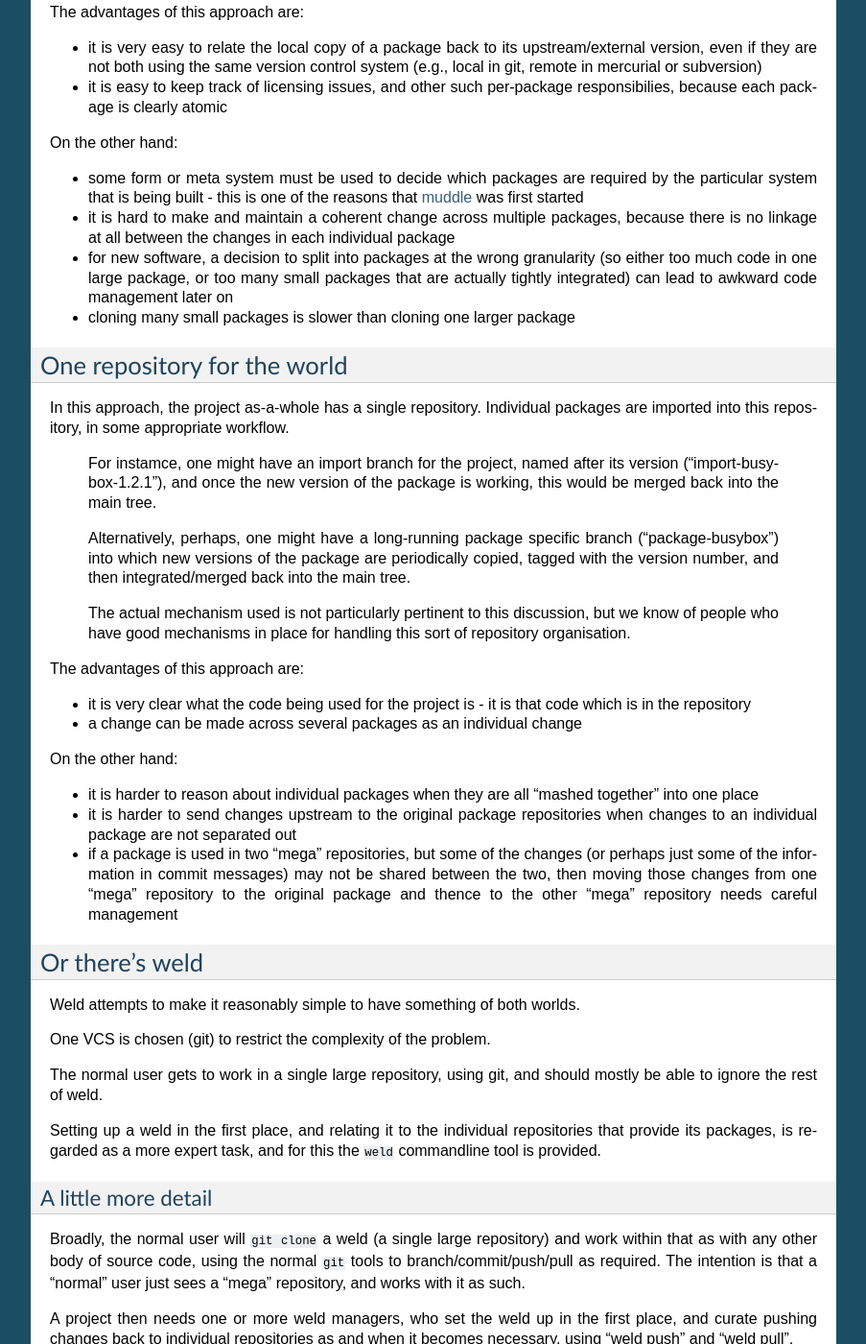
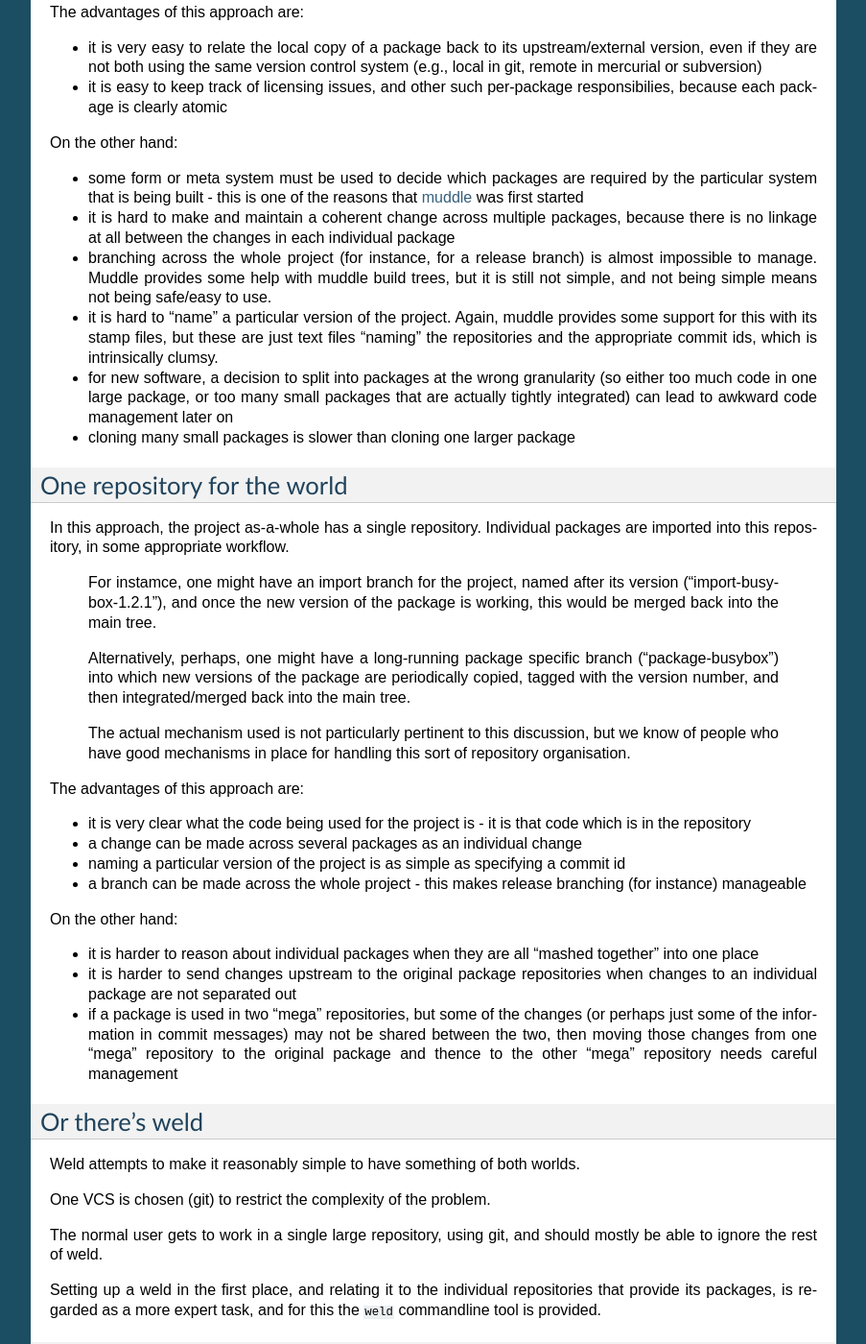
Before and after one commit to kynesim/weld, a Sphinx documentation site: the page built from docs/intro.txt, in a window 1280 px wide and 1400 px high, scrolled down 591 px. Shown: the whole window at 96% size, without its empty margins (198-1101 px from the left). Built offline with Sphinx 7.4.7, drawn with Linux system fonts in a browser that asks for light colours.

Commit message:
More reasons pro and con

```diff
--- a/docs/intro.txt
+++ b/docs/intro.txt
@@ -49,6 +49,16 @@ On the other hand:
   because there is no linkage at all between the changes in each individual
   package
 
+* branching across the whole project (for instance, for a release branch) is
+  almost impossible to manage. Muddle provides some help with muddle build
+  trees, but it is still not simple, and not being simple means not being
+  safe/easy to use.
+
+* it is hard to "name" a particular version of the project. Again, muddle
+  provides some support for this with its stamp files, but these are just text
+  files "naming" the repositories and the appropriate commit ids, which is
+  intrinsically clumsy.
+
 * for new software, a decision to split into packages at the wrong granularity
   (so either too much code in one large package, or too many small packages
   that are actually tightly integrated) can lead to awkward code management
@@ -82,6 +92,12 @@ The advantages of this approach are:
   code which is in the repository
 
 * a change can be made across several packages as an individual change
+
+* naming a particular version of the project is as simple as specifying a
+  commit id
+
+* a branch can be made across the whole project - this makes release branching
+  (for instance) manageable
 
 On the other hand:
 
```
